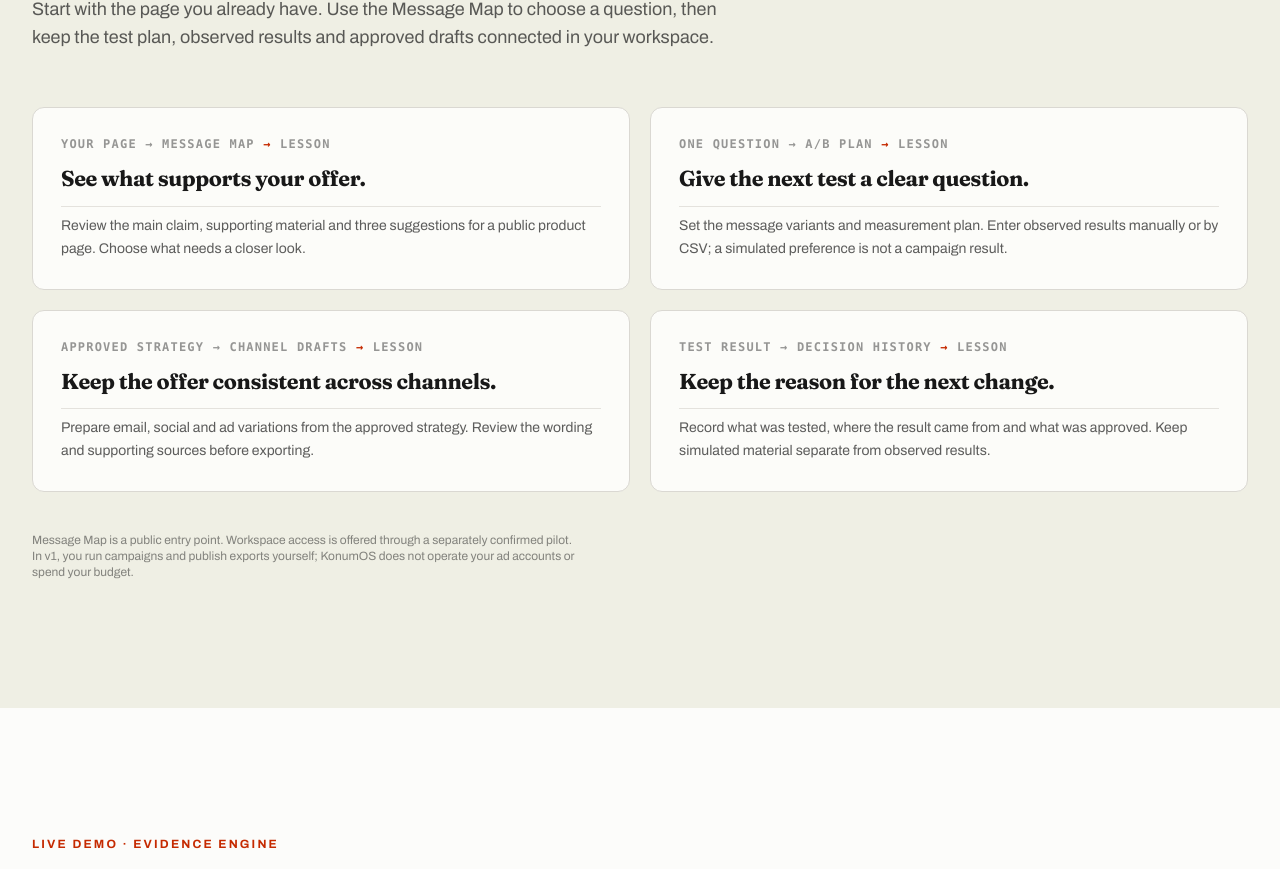
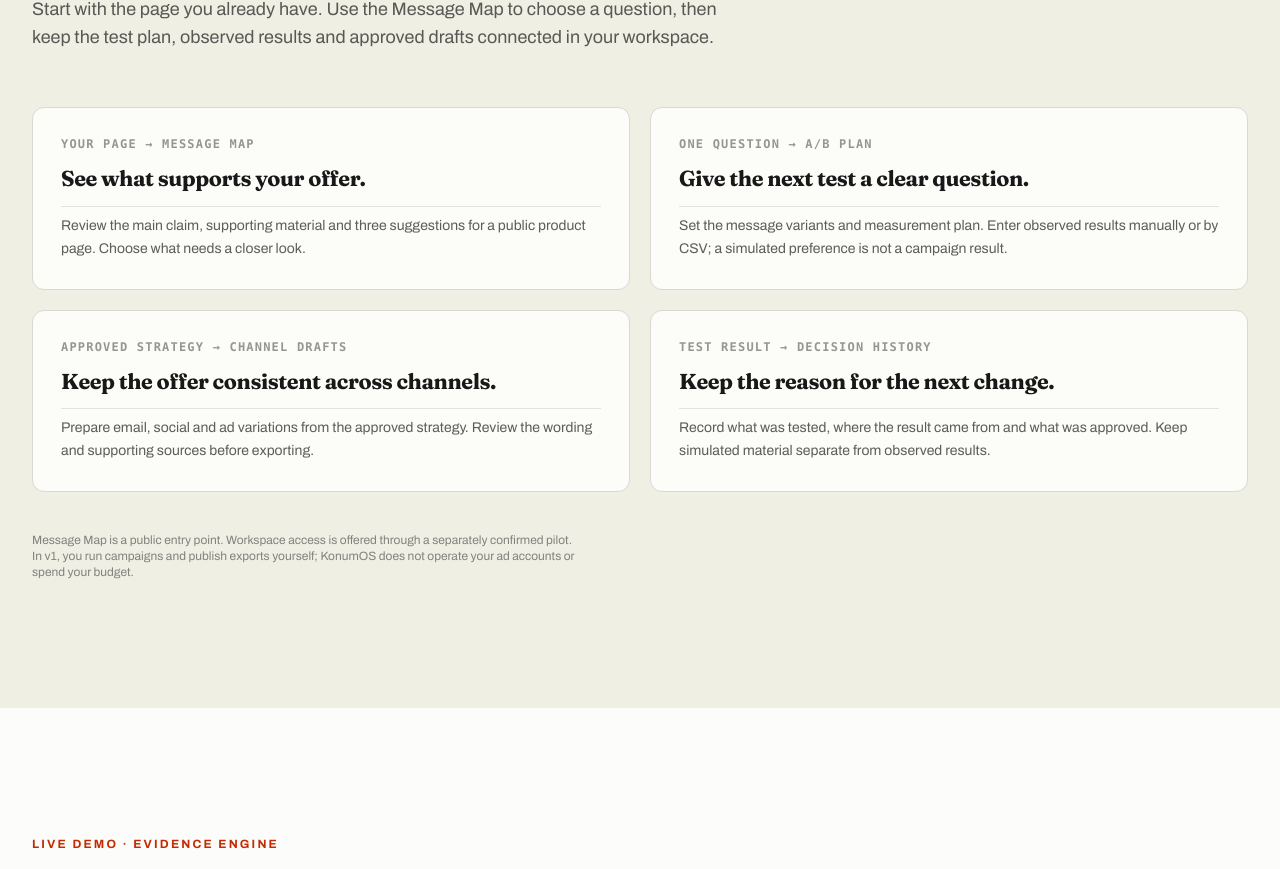
Before and after one commit to ckuyumcu/konum, a React (Vite) app: page / in a window 1280 px wide. Shown: the part 3391-4260 px from the top of the page. Built offline with nearby package versions, Linux system fonts and the light colour scheme.

Commit message:
Align the workflow card labels with the new section

```diff
--- a/src/sections/Teardown.tsx
+++ b/src/sections/Teardown.tsx
@@ -73,7 +73,7 @@ export default function Teardown() {
               className={`${l.span} rounded-xl border border-border bg-[#fcfcf9] p-6 md:p-7 flex flex-col`}
             >
               <p className="font-mono text-xs font-bold uppercase tracking-widest text-foreground/45 mb-3">
-                {l.from} <span className="text-[#c52a00]">→</span> lesson
+                {l.from}
               </p>
               <h3 className="font-display font-bold text-xl md:text-[1.35rem] leading-snug mb-3">{l.lesson}</h3>
               <p className="text-sm text-foreground/70 leading-relaxed mt-auto pt-2 border-t border-border/70">
```
